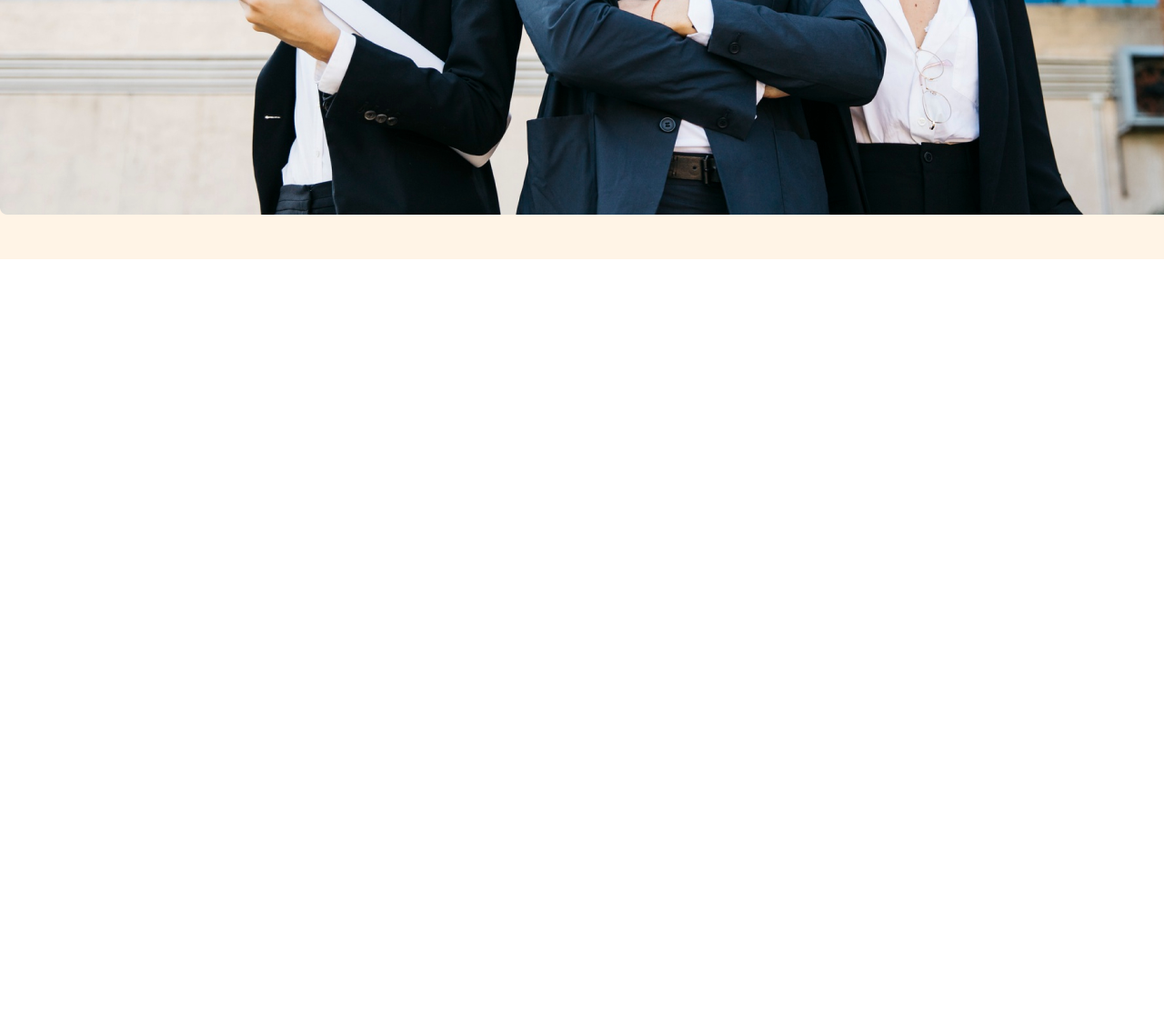
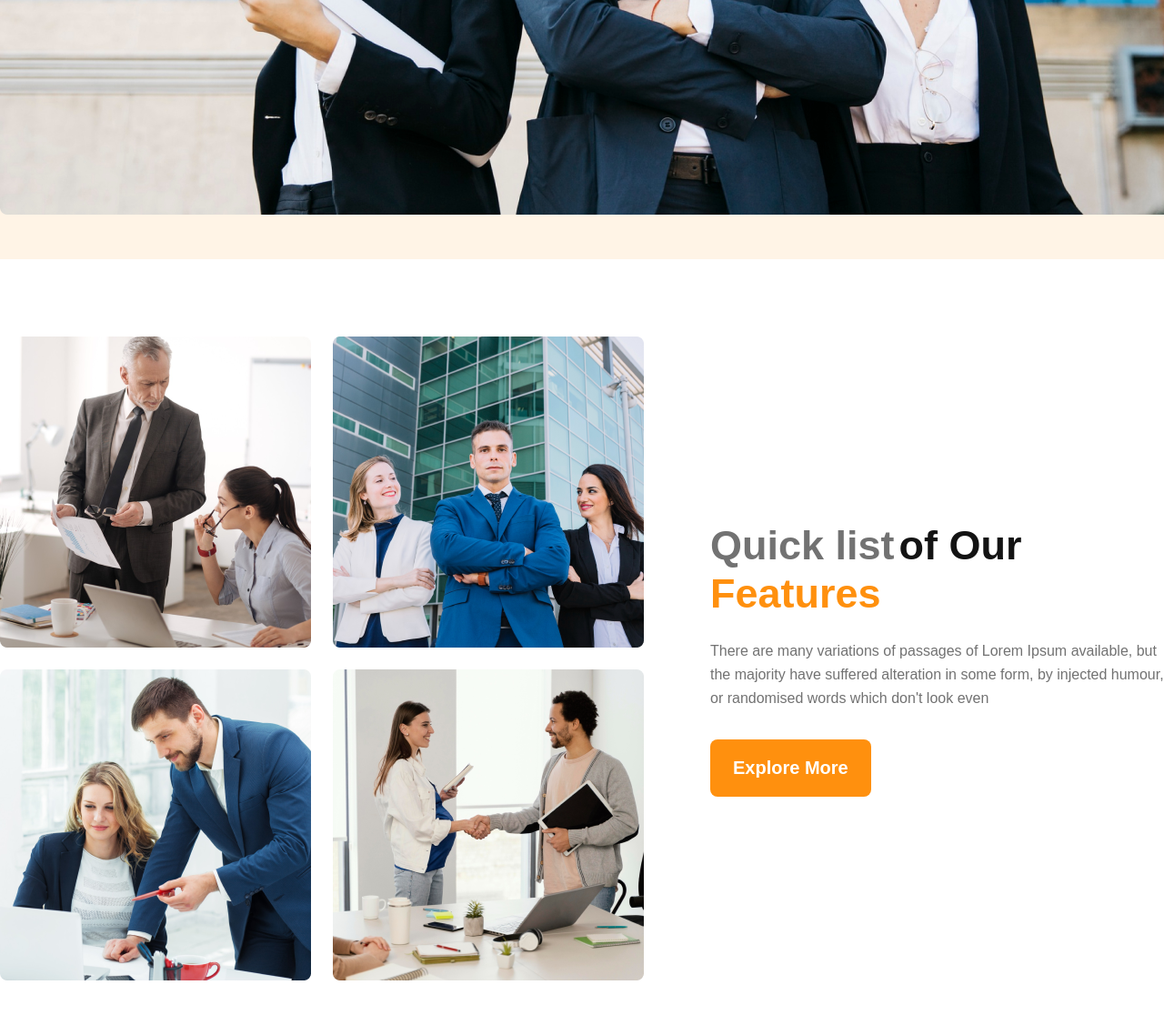
Before and after one commit to R-RafiAhmed/G3-Architects, a plain HTML site: page index.html in a window 1280 px wide. Shown: the part 1010-2126 px from the top of the page at 91% size. Before the commit the page ends 1295 px from the top, so only its background shows below. Drawn offline with Linux system fonts and the light colour scheme.

Commit message:
added team section and applyed responsive style for small and medium device

```diff
--- a/css/style.css
+++ b/css/style.css
@@ -28,7 +28,12 @@ main{
     background: rgb(255, 144, 14);
     border: none;
 }
-
+ .section-des{
+    color: rgb(114, 114, 114);
+    font-size: 1rem;
+    font-weight: 400;
+    line-height: 26px;
+ }
 
 /* Header/Navbar part start  */
 header{
@@ -92,3 +97,66 @@ nav ul li a{
         gap: 20px;
     }
 }
+@media screen and (min-width: 576px) and (max-width: 992px) {
+    nav{
+        flex-direction: column;
+        gap: 20px;
+    }
+}
+/* Team part start */
+.team{
+    display: flex;
+    align-items: center;
+    margin-top: 85px;
+    margin-bottom: 130px;
+    gap: 73px;
+}
+.team-img{
+    display: grid;
+    grid-template-columns: repeat(2, 1fr);
+    gap: 24px;
+}
+.team-content{
+    max-width: 540px;
+}
+.team-title{
+    margin-bottom: 24px;
+}
+.team-title .t1{
+    color: #727272;
+    font-size: 2.81rem;
+    font-weight: 700;
+    line-height: 53px;
+}
+.team-title .t2{
+    color: #131313;
+    font-size: 2.81rem;
+    font-weight: 700;
+    line-height: 53px;
+}
+.team-title .t3{
+    color: #FF900E;
+    font-size: 2.81rem;
+    font-weight: 700;
+    line-height: 53px;
+}
+.team-content .section-des{
+    margin-bottom: 32px;
+}
+/* Team responsive media query */
+@media screen and (max-width: 576px) {
+    .team{
+        flex-direction: column;
+    }
+    .team-img{
+        grid-template-columns: repeat(1, 1fr);
+    }
+    .team-content{
+        margin-left: 24px;
+    }
+}
+@media screen and (min-width: 576px) and (max-width: 992px) {
+    .team{
+        flex-direction: column;
+    }
+}
--- a/index.html
+++ b/index.html
@@ -33,7 +33,23 @@
         </div>
     </header>
     <main>
-
+        <section class="team">
+            <div class="team-img">
+                <img src="images/team1.png" alt="team1">
+                <img src="images/team2.png" alt="team2">
+                <img src="images/team3.png" alt="team3">
+                <img src="images/team4.png" alt="team4">
+            </div>
+            <div class="team-content">
+                <div class="team-title">
+                    <h3><span class="t1">Quick list</span> <span class="t2">of Our</span> <br> <span class="t3">Features</span></h3>
+                </div>
+                <div class="section-des">
+                    <p>There are many variations of passages of Lorem Ipsum available, but the majority have suffered alteration in some form, by injected humour, or randomised words which don't look even</p>
+                </div>
+                <button class="primary-btn">Explore More</button>
+            </div>
+        </section>
     </main>
     <footer></footer>
 </body>
```
